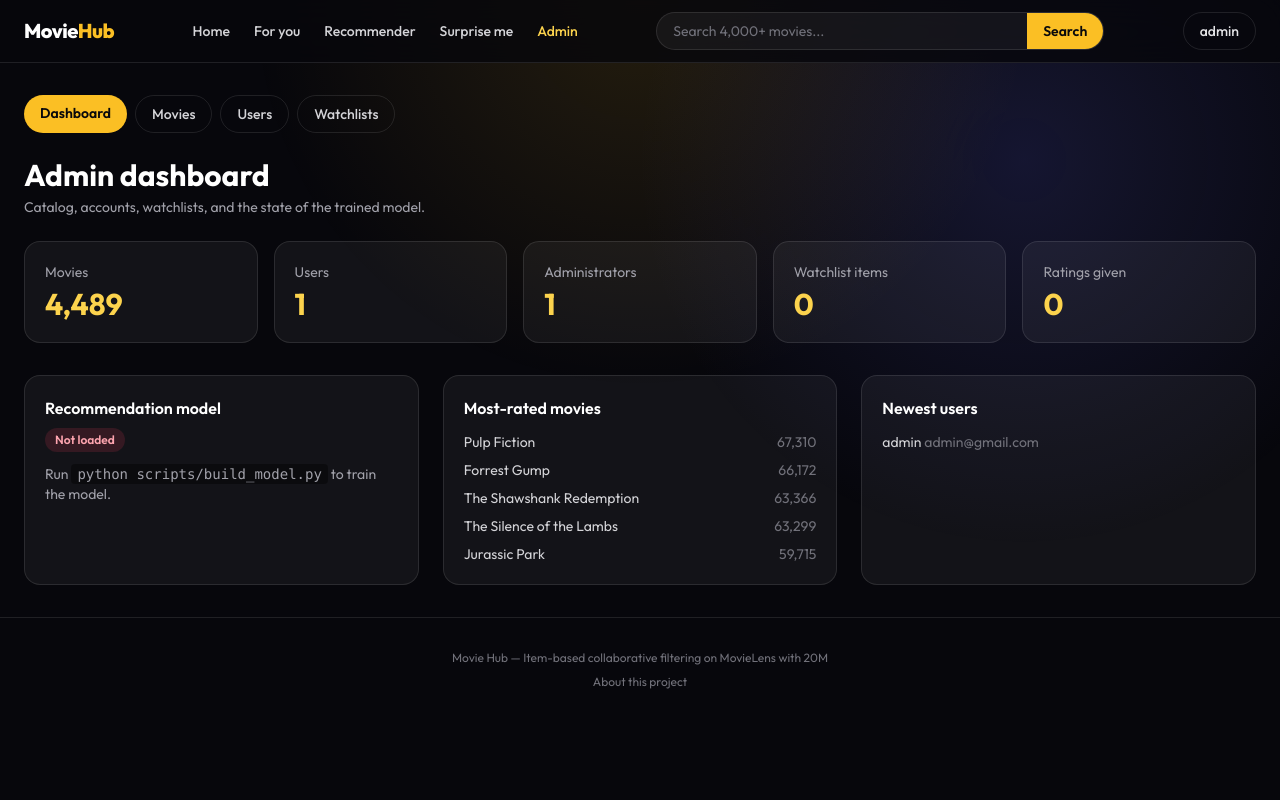
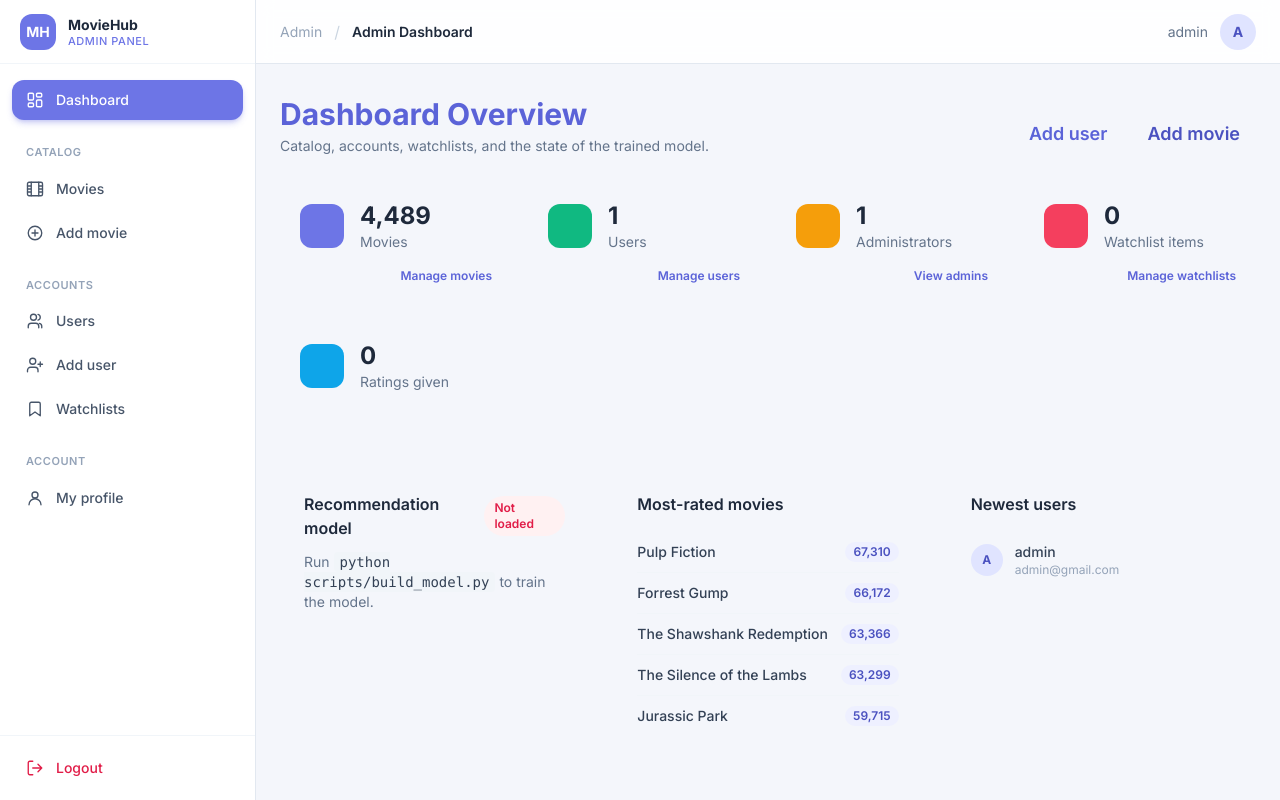
Before and after one commit to Gyanu11/Movie-Recommendation-System-Using-Collaborative-Filtering, a Flask app: page /admin/ in a window 1280 px wide. Run offline with Flask 3, Linux system fonts and the light colour scheme; a user stored in the database is signed in; some libraries are stand-ins or nearby versions.

Commit message:
Changed Admin UI and added some CSS touch

```diff
--- a/app/templates/_admin_nav.html
+++ /dev/null
@@ -1,9 +0,0 @@
-{% set active = "rounded-full bg-amber-400 px-4 py-2 text-sm font-semibold text-zinc-950" %}
-{% set idle = "rounded-full border border-white/10 px-4 py-2 text-sm font-medium text-zinc-300 hover:border-amber-400/50 hover:text-white" %}
-{% set here = request.endpoint or '' %}
-<nav class="mb-6 flex flex-wrap gap-2">
-  <a class="{{ active if here == 'admin.dashboard' else idle }}" href="{{ url_for('admin.dashboard') }}">Dashboard</a>
-  <a class="{{ active if here.startswith('admin.movie') else idle }}" href="{{ url_for('admin.movies') }}">Movies</a>
-  <a class="{{ active if here.startswith('admin.user') else idle }}" href="{{ url_for('admin.users') }}">Users</a>
-  <a class="{{ active if here.startswith('admin.watchlist') else idle }}" href="{{ url_for('admin.watchlist') }}">Watchlists</a>
-</nav>
--- /dev/null
+++ b/app/templates/_admin_ui.html
@@ -0,0 +1,12 @@
+{# Shared Tailwind class strings for the admin panel (light theme). #}
+{% set btn_primary = "inline-flex items-center justify-center rounded-xl
+bg-brand-500 px-4 py-2.5 text-sm font-semibold text-white shadow-sm shadow-brand-500/30 transition hover:bg-brand-600 focus:outline-none focus:ring-2
+focus:ring-brand-500/40" %}
+{% set btn_secondary = "inline-flex items-center justify-center rounded-xl border border-slate-200
+bg-white px-4 py-2.5 text-sm font-semibold text-slate-700 transition hover:bg-slate-50" %}
+{% set btn_sm = "rounded-lg bg-brand-50 px-3 py-1.5 text-xs font-semibold text-brand-700 transition hover:bg-brand-100" %}
+{% set btn_danger = "rounded-lg bg-rose-50 px-3 py-1.5 text-xs font-semibold text-rose-600 transition hover:bg-rose-100" %}
+{% set field = "mt-1 block w-full rounded-xl border border-slate-200 bg-white px-4 py-2.5 text-sm text-slate-800
+placeholder:text-slate-400 focus:border-brand-500 focus:outline-none focus:ring-2 focus:ring-brand-500/20" %}
+{% set label_cls = "text-sm font-medium text-slate-700" %}
+{% set card = "rounded-2xl border border-slate-100 bg-white shadow-card" %}
--- a/app/templates/admin_dashboard.html
+++ b/app/templates/admin_dashboard.html
@@ -1,72 +1,94 @@
-{% extends "layout.html" %}
+{% extends "admin_layout.html" %}
 {% block content %}
-{% include "_admin_nav.html" %}
-<div class="animate-fade-up">
-  <h1 class="text-3xl font-bold text-white">Admin dashboard</h1>
-  <p class="mt-1 text-sm text-zinc-400">Catalog, accounts, watchlists, and the state of the trained model.</p>
+{% include "_admin_ui.html" %}
+<div class="admin-fade">
+  <div class="flex flex-col gap-3 sm:flex-row sm:items-end sm:justify-between">
+    <div>
+      <h1 class="text-2xl font-bold text-brand-600 sm:text-3xl">Dashboard Overview</h1>
+      <p class="mt-1 text-sm text-slate-500">Catalog, accounts, watchlists, and the state of the trained model.</p>
+    </div>
+    <div class="flex gap-2 items-center">
+       <a class="{{ btn_secondary }} rounded-full px-4 py-2 text-lg font-semibold text-brand-600 hover:underline"
+       href="{{ url_for('admin.user_create') }}">Add user</a>
+       <a class="{{ btn_primary }} rounded-full px-4 py-2 text-lg font-semibold text-brand-700 hover:underline"
+       href="{{ url_for('admin.movie_create') }}">Add movie</a>
+    </div>
+</div>
 
-  <div class="mt-6 grid gap-4 sm:grid-cols-2 xl:grid-cols-5">
+  <div class="mt-6 grid gap-4 sm:grid-cols-2 xl:grid-cols-4">
     {% set cards = [
-      ('Movies', movie_count, url_for('admin.movies')),
-      ('Users', user_count, url_for('admin.users')),
-      ('Administrators', admin_count, url_for('admin.users')),
-      ('Watchlist items', watchlist_count, url_for('admin.watchlist')),
-      ('Ratings given', rating_count, None)
+      ('Movies', movie_count, 'Manage movies', url_for('admin.movies'), 'bg-brand-500'),
+      ('Users', user_count, 'Manage users', url_for('admin.users'), 'bg-emerald-500'),
+      ('Administrators', admin_count, 'View admins', url_for('admin.users'), 'bg-amber-500'),
+      ('Watchlist items', watchlist_count, 'Manage watchlists', url_for('admin.watchlist'), 'bg-rose-500'),
+      ('Ratings given', rating_count, None, None, 'bg-sky-500')
     ] %}
-    {% for label, value, link in cards %}
-      {% if link %}
-      <a class="rounded-2xl border border-white/10 bg-white/5 p-5 transition hover:-translate-y-0.5 hover:border-amber-400/40" href="{{ link }}">
-        <p class="text-sm text-zinc-400">{{ label }}</p>
-        <p class="mt-1 text-3xl font-bold text-amber-300">{{ '{:,}'.format(value) }}</p>
-      </a>
-      {% else %}
-      <div class="rounded-2xl border border-white/10 bg-white/5 p-5">
-        <p class="text-sm text-zinc-400">{{ label }}</p>
-        <p class="mt-1 text-3xl font-bold text-amber-300">{{ '{:,}'.format(value) }}</p>
+    {% for label, value, link_text, link, color in cards %}
+    <div class="{{ card }} flex flex-col justify-between p-5">
+      <div class="flex items-center gap-4">
+        <span class="h-11 w-11 shrink-0 rounded-xl {{ color }}"></span>
+        <div class="min-w-0">
+          <p class="text-2xl font-bold text-slate-800">{{ '{:,}'.format(value) }}</p>
+          <p class="truncate text-sm text-slate-500">{{ label }}</p>
+        </div>
       </div>
-      {% endif %}
+      <div class="mt-4 text-right text-xs font-semibold">
+        {% if link %}<a class="text-brand-600 hover:text-brand-700 hover:underline" href="{{ link }}">{{ link_text }}</a>{% else %}<span class="text-slate-300">&nbsp;</span>{% endif %}
+      </div>
+    </div>
     {% endfor %}
   </div>
 
-  <div class="mt-8 grid gap-6 lg:grid-cols-3">
-    <section class="rounded-2xl border border-white/10 bg-white/5 p-5 lg:col-span-1">
-      <h2 class="font-semibold text-white">Recommendation model</h2>
+  <div class="mt-6 grid gap-6 lg:grid-cols-3">
+    <section class="{{ card }} p-6">
+      <div class="flex items-center justify-between">
+        <h2 class="font-semibold text-slate-800">Recommendation model</h2>
+        {% if model_ready %}
+        <span class="rounded-full bg-emerald-50 px-2.5 py-1 text-xs font-semibold text-emerald-700">Loaded</span>
+        {% else %}
+        <span class="rounded-full bg-rose-50 px-2.5 py-1 text-xs font-semibold text-rose-600">Not loaded</span>
+        {% endif %}
+      </div>
       {% if model_ready %}
-      <span class="mt-2 inline-flex rounded-full bg-emerald-500/15 px-2.5 py-1 text-xs font-semibold text-emerald-300">Loaded</span>
-      <dl class="mt-4 space-y-2 text-sm text-zinc-300">
+      <dl class="mt-4 divide-y divide-slate-100 text-sm">
         {% for label, key in [('Algorithm', 'algorithm'), ('Dataset', 'dataset'), ('Ratings used', 'ratings_used'), ('Neighbours per movie', 'neighbours_per_movie')] %}
-        <div class="flex justify-between gap-4">
-          <dt class="shrink-0 text-zinc-500">{{ label }}</dt>
-          <dd class="text-right">{{ model_meta.get(key, '-') }}</dd>
+        <div class="flex justify-between gap-4 py-2.5">
+          <dt class="shrink-0 text-slate-500">{{ label }}</dt>
+          <dd class="text-right font-medium text-slate-700">{{ model_meta.get(key, '-') }}</dd>
         </div>
         {% endfor %}
       </dl>
       {% else %}
-      <span class="mt-2 inline-flex rounded-full bg-rose-500/15 px-2.5 py-1 text-xs font-semibold text-rose-300">Not loaded</span>
-      <p class="mt-3 text-sm text-zinc-400">
-        Run <code class="rounded bg-black/40 px-1.5 py-0.5">python scripts/build_model.py</code> to train the model.
+      <p class="mt-3 text-sm text-slate-500">
+        Run <code class="rounded bg-slate-100 px-1.5 py-0.5 text-slate-700">python scripts/build_model.py</code> to train the model.
       </p>
       {% endif %}
     </section>
 
-    <section class="rounded-2xl border border-white/10 bg-white/5 p-5">
-      <h2 class="font-semibold text-white">Most-rated movies</h2>
-      <ul class="mt-3 space-y-2 text-sm text-zinc-300">
+    <section class="{{ card }} p-6">
+      <h2 class="font-semibold text-slate-800">Most-rated movies</h2>
+      <ul class="mt-4 divide-y divide-slate-100 text-sm">
         {% for movie in top_movies %}
-        <li class="flex justify-between gap-3">
-          <a class="truncate hover:text-amber-300" href="{{ url_for('main.movie_info', movie_id=movie.movie_id) }}">{{ movie.title }}</a>
-          <span class="shrink-0 text-zinc-500">{{ '{:,}'.format(movie.rating_count) }}</span>
+        <li class="flex items-center justify-between gap-3 py-2.5">
+          <a class="truncate font-medium text-slate-700 hover:text-brand-600" href="{{ url_for('main.movie_info', movie_id=movie.movie_id) }}">{{ movie.title }}</a>
+          <span class="shrink-0 rounded-full bg-brand-50 px-2 py-0.5 text-xs font-semibold text-brand-700">{{ '{:,}'.format(movie.rating_count) }}</span>
         </li>
-        {% else %}<li class="text-zinc-500">Catalog is empty.</li>{% endfor %}
+        {% else %}<li class="py-2 text-slate-400">Catalog is empty.</li>{% endfor %}
       </ul>
     </section>
 
-    <section class="rounded-2xl border border-white/10 bg-white/5 p-5">
-      <h2 class="font-semibold text-white">Newest users</h2>
-      <ul class="mt-3 space-y-2 text-sm text-zinc-300">
+    <section class="{{ card }} p-6">
+      <h2 class="font-semibold text-slate-800">Newest users</h2>
+      <ul class="mt-4 divide-y divide-slate-100 text-sm">
         {% for user in recent_users %}
-        <li class="truncate">{{ user.username }} <span class="text-zinc-500">{{ user.email }}</span></li>
-        {% else %}<li class="text-zinc-500">No users yet.</li>{% endfor %}
+        <li class="flex items-center gap-3 py-2.5">
+          <span class="flex h-8 w-8 shrink-0 items-center justify-center rounded-full bg-brand-100 text-xs font-bold uppercase text-brand-700">{{ user.username[:1] }}</span>
+          <div class="min-w-0">
+            <p class="truncate font-medium text-slate-700">{{ user.username }}</p>
+            <p class="truncate text-xs text-slate-400">{{ user.email }}</p>
+          </div>
+        </li>
+        {% else %}<li class="py-2 text-slate-400">No users yet.</li>{% endfor %}
       </ul>
     </section>
   </div>
--- /dev/null
+++ b/app/templates/admin_layout.html
@@ -0,0 +1,160 @@
+<!DOCTYPE html>
+<html lang="en" class="h-full">
+<head>
+  <meta charset="utf-8" />
+  <meta name="viewport" content="width=device-width, initial-scale=1" />
+  <meta name="robots" content="noindex, nofollow" />
+  <link rel="preconnect" href="https://fonts.googleapis.com" />
+  <link rel="preconnect" href="https://fonts.gstatic.com" crossorigin />
+  <link href="https://fonts.googleapis.com/css2?family=Inter:wght@400;500;600;700&display=swap" rel="stylesheet" />
+  <script src="https://cdn.tailwindcss.com"></script>
+  <script>
+    tailwind.config = {
+      theme: {
+        extend: {
+          fontFamily: { sans: ['Inter', 'ui-sans-serif', 'system-ui'] },
+          colors: {
+            brand: { 50: '#eef0ff', 100: '#e0e4ff', 200: '#c7ccfb', 500: '#6d75e6', 600: '#5b63d8', 700: '#4b52c0' },
+            surface: '#f4f6fb'
+          },
+          boxShadow: { card: '0 2px 12px rgba(30, 41, 90, 0.07)' }
+        }
+      }
+    }
+  </script>
+  <style>
+    body { background: #f4f6fb; }
+    .admin-fade { animation: adminFade .25s ease both; }
+    @keyframes adminFade { from { opacity: 0; transform: translateY(6px); } to { opacity: 1; transform: none; } }
+    .thin-scroll::-webkit-scrollbar { height: 8px; width: 8px; }
+    .thin-scroll::-webkit-scrollbar-thumb { background: #d5d9ea; border-radius: 8px; }
+    @media (prefers-reduced-motion: reduce) { .admin-fade { animation: none; } }
+  </style>
+  <title>{% if title %}{{ title }} · {% endif %}MovieHub Admin</title>
+</head>
+<body class="h-full bg-surface font-sans text-slate-700 antialiased">
+  {% set here = request.endpoint or '' %}
+  {% macro nav_item(href, label, is_active, icon) -%}
+    <a href="{{ href }}" {% if is_active %}aria-current="page"{% endif %}
+       class="group flex items-center gap-3 rounded-xl px-3.5 py-2.5 text-sm font-medium transition
+              {{ 'bg-brand-500 text-white shadow-md shadow-brand-500/30' if is_active else 'text-slate-600 hover:bg-brand-50 hover:text-brand-700' }}">
+      <svg class="h-[18px] w-[18px] shrink-0" fill="none" viewBox="0 0 24 24" stroke="currentColor" stroke-width="1.8" stroke-linecap="round" stroke-linejoin="round">{{ icon | safe }}</svg>
+      <span>{{ label }}</span>
+    </a>
+  {%- endmacro %}
+
+  <!-- Mobile backdrop -->
+  <div id="sidebarBackdrop" class="fixed inset-0 z-40 hidden bg-slate-900/30 lg:hidden"></div>
+
+  <!-- Sidebar -->
+  <aside id="sidebar" class="fixed inset-y-0 left-0 z-50 flex w-64 -translate-x-full flex-col border-r border-slate-200 bg-white transition-transform duration-200 lg:translate-x-0" aria-label="Admin navigation">
+    <div class="flex h-16 shrink-0 items-center gap-3 border-b border-slate-100 px-5">
+      <span class="flex h-9 w-9 items-center justify-center rounded-xl bg-brand-500 text-sm font-extrabold text-white">MH</span>
+      <div class="leading-tight">
+        <p class="text-sm font-bold text-slate-800">MovieHub</p>
+        <p class="text-[11px] font-medium uppercase tracking-wider text-brand-500">Admin Panel</p>
+      </div>
+    </div>
+
+    <nav class="thin-scroll flex-1 space-y-1 overflow-y-auto px-3 py-4">
+      {{ nav_item(url_for('admin.dashboard'), 'Dashboard', here == 'admin.dashboard',
+        '<rect x="3" y="3" width="7" height="9" rx="1.5"/><rect x="14" y="3" width="7" height="5" rx="1.5"/><rect x="14" y="12" width="7" height="9" rx="1.5"/><rect x="3" y="16" width="7" height="5" rx="1.5"/>') }}
+
+      <p class="px-3.5 pb-1 pt-5 text-[11px] font-semibold uppercase tracking-wider text-slate-400">Catalog</p>
+      {{ nav_item(url_for('admin.movies'), 'Movies', here in ('admin.movies', 'admin.movie_edit', 'admin.movie_delete'),
+        '<rect x="2" y="3" width="20" height="18" rx="2"/><path d="M7 3v18M17 3v18M2 8h5M2 12h5M2 16h5M17 8h5M17 12h5M17 16h5"/>') }}
+      {{ nav_item(url_for('admin.movie_create'), 'Add movie', here == 'admin.movie_create',
+        '<circle cx="12" cy="12" r="9"/><path d="M12 8v8M8 12h8"/>') }}
+
+      <p class="px-3.5 pb-1 pt-5 text-[11px] font-semibold uppercase tracking-wider text-slate-400">Accounts</p>
+      {{ nav_item(url_for('admin.users'), 'Users', here in ('admin.users', 'admin.user_edit', 'admin.user_delete'),
+        '<path d="M17 21v-2a4 4 0 0 0-4-4H7a4 4 0 0 0-4 4v2"/><circle cx="10" cy="7" r="4"/><path d="M21 21v-2a4 4 0 0 0-3-3.87M16 3.13a4 4 0 0 1 0 7.75"/>') }}
+      {{ nav_item(url_for('admin.user_create'), 'Add user', here == 'admin.user_create',
+        '<path d="M16 21v-2a4 4 0 0 0-4-4H6a4 4 0 0 0-4 4v2"/><circle cx="9" cy="7" r="4"/><path d="M19 8v6M22 11h-6"/>') }}
+      {{ nav_item(url_for('admin.watchlist'), 'Watchlists', here.startswith('admin.watchlist'),
+        '<path d="M19 21l-7-5-7 5V5a2 2 0 0 1 2-2h10a2 2 0 0 1 2 2z"/>') }}
+
+      <p class="px-3.5 pb-1 pt-5 text-[11px] font-semibold uppercase tracking-wider text-slate-400">Account</p>
+      {{ nav_item(url_for('auth.account'), 'My profile', false,
+        '<circle cx="12" cy="8" r="4"/><path d="M4 21a8 8 0 0 1 16 0"/>') }}
+    </nav>
+
+    <div class="shrink-0 space-y-1 border-t border-slate-100 p-3">
+      <a href="{{ url_for('auth.logout') }}" class="flex items-center gap-3 rounded-xl px-3.5 py-2.5 text-sm font-medium text-rose-600 transition hover:bg-rose-50">
+        <svg class="h-[18px] w-[18px]" fill="none" viewBox="0 0 24 24" stroke="currentColor" stroke-width="1.8" stroke-linecap="round" stroke-linejoin="round"><path d="M9 21H5a2 2 0 0 1-2-2V5a2 2 0 0 1 2-2h4M16 17l5-5-5-5M21 12H9"/></svg>
+        Logout
+      </a>
+    </div>
+  </aside>
+
+  <div class="lg:pl-64">
+    <!-- Top bar -->
+    <header class="sticky top-0 z-30 flex h-16 items-center justify-between gap-4 border-b border-slate-200 bg-white/90 px-4 backdrop-blur sm:px-6">
+      <div class="flex items-center gap-3">
+        <button id="sidebarToggle" class="rounded-lg border border-slate-200 p-2 text-slate-600 hover:bg-slate-50 lg:hidden" type="button" aria-label="Open navigation" aria-controls="sidebar" aria-expanded="false">
+          <svg class="h-5 w-5" fill="none" viewBox="0 0 24 24" stroke="currentColor"><path stroke-linecap="round" stroke-linejoin="round" stroke-width="2" d="M4 6h16M4 12h16M4 18h16"/></svg>
+        </button>
+        <span class="hidden text-sm text-slate-400 sm:inline">Admin</span>
+        <span class="hidden text-slate-300 sm:inline">/</span>
+        <span class="text-sm font-semibold text-slate-800">{{ title or 'Dashboard' }}</span>
+      </div>
+      <div class="flex items-center gap-3">
+        <span class="hidden text-sm text-slate-500 sm:inline">{{ current_user.username }}</span>
+        <span class="flex h-9 w-9 items-center justify-center rounded-full bg-brand-100 text-sm font-bold uppercase text-brand-700">{{ current_user.username[:1] }}</span>
+      </div>
+    </header>
+
+    <main class="mx-auto w-full max-w-7xl px-4 py-6 sm:px-6 sm:py-8">
+      {% with messages = get_flashed_messages(with_categories=true) %}
+      {% if messages %}
+      <div class="mb-6 space-y-3">
+        {% for category, message in messages %}
+        <div class="admin-fade rounded-xl border px-4 py-3 text-sm
+          {% if category == 'success' %}border-emerald-200 bg-emerald-50 text-emerald-800
+          {% elif category == 'danger' %}border-rose-200 bg-rose-50 text-rose-800
+          {% elif category == 'warning' %}border-amber-200 bg-amber-50 text-amber-800
+          {% else %}border-sky-200 bg-sky-50 text-sky-800{% endif %}">
+          {{ message }}
+        </div>
+        {% endfor %}
+      </div>
+      {% endif %}
+      {% endwith %}
+      {% block content %}{% endblock %}
+    </main>
+  </div>
+
+  <script>
+    (function () {
+      const sidebar = document.getElementById('sidebar');
+      const backdrop = document.getElementById('sidebarBackdrop');
+      const toggle = document.getElementById('sidebarToggle');
+      function setOpen(open) {
+        sidebar.classList.toggle('-translate-x-full', !open);
+        backdrop.classList.toggle('hidden', !open);
+        toggle.setAttribute('aria-expanded', String(open));
+      }
+      toggle.addEventListener('click', () => setOpen(sidebar.classList.contains('-translate-x-full')));
+      backdrop.addEventListener('click', () => setOpen(false));
+      document.addEventListener('keydown', (e) => { if (e.key === 'Escape') setOpen(false); });
+
+      // Instant client-side filtering for any table marked with data-filter-table.
+      document.querySelectorAll('[data-filter-input]').forEach((input) => {
+        const rows = document.querySelectorAll(input.dataset.filterInput + ' tbody tr[data-row]');
+        const empty = document.querySelector(input.dataset.filterInput + ' [data-empty]');
+        input.addEventListener('input', () => {
+          const q = input.value.trim().toLowerCase();
+          let shown = 0;
+          rows.forEach((row) => {
+            const hit = !q || row.textContent.toLowerCase().includes(q);
+            row.classList.toggle('hidden', !hit);
+            if (hit) shown++;
+          });
+          if (empty) empty.classList.toggle('hidden', shown > 0);
+        });
+      });
+    })();
+  </script>
+  {% block scripts %}{% endblock %}
+</body>
+</html>
--- a/app/views/admin.py
+++ b/app/views/admin.py
@@ -188,7 +188,7 @@ def movie_delete(movie_id):
         for model in (UserWatchlist, UserRating):
             db.session.execute(delete(model).where(model.movie_id == key))
         db.session.commit()
-        flash("Movie deleted from the catalog.", "success")
+        flash("Movie deleted from the catalog.", "danger")
     else:
         flash("Movie not found.", "warning")
 
@@ -271,7 +271,7 @@ def user_delete(user_id):
     # Watchlist and rating rows cascade via the relationship definitions.
     db.session.delete(user)
     db.session.commit()
-    flash("User deleted.", "success")
+    flash("User deleted.", "danger")
     return redirect(url_for("admin.users"))
 
 
@@ -342,5 +342,5 @@ def watchlist_delete(entry_id):
     entry = db.get_or_404(UserWatchlist, entry_id)
     db.session.delete(entry)
     db.session.commit()
-    flash("Watchlist entry deleted.", "success")
+    flash("Watchlist entry deleted.", "danger")
     return redirect(url_for("admin.watchlist"))
--- a/app/views/auth.py
+++ b/app/views/auth.py
@@ -94,7 +94,7 @@ def delete_account():
     db.session.delete(user)
     db.session.commit()
     logout_user()
-    flash("Your account has been deleted.", "success")
+    flash("Your account has been deleted.", "danger")
     return redirect(url_for("main.home"))
 
 
```
Also changed, not shown: app/static/main.css (+6 -8 lines), app/templates/admin_movie_form.html (+11 -13 lines), app/templates/admin_movies.html (+44 -28 lines), app/templates/admin_user_form.html (+12 -14 lines), app/templates/admin_users.html (+26 -22 lines), app/templates/admin_watchlist.html (+27 -26 lines).
